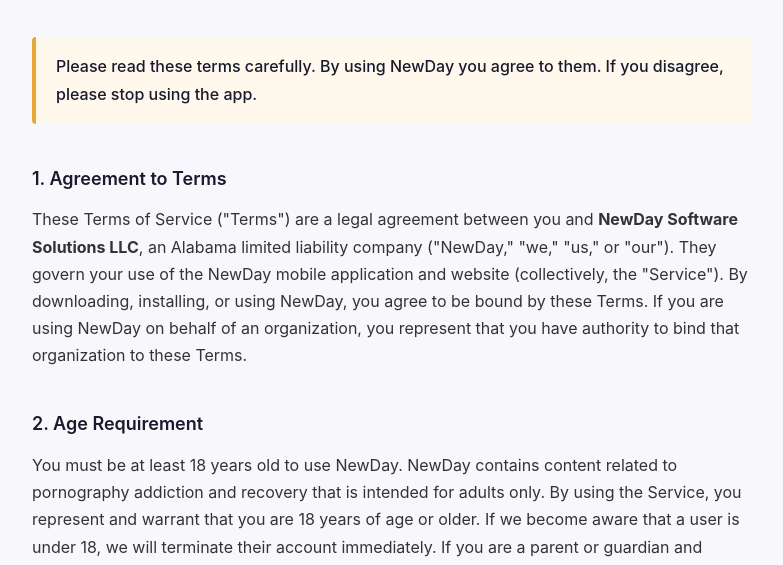
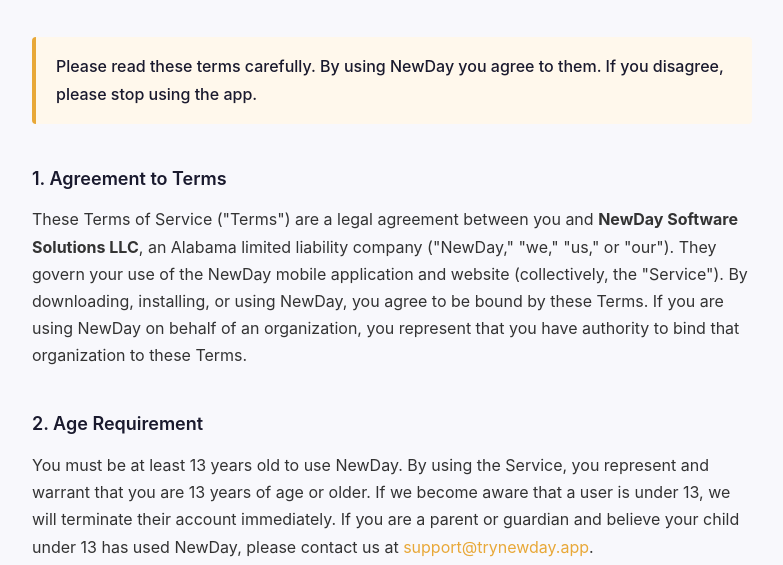
Before and after one commit to newday-support/newdayapp, a plain HTML site: page terms-of-service.html in a window 1280 px wide. Shown: the part 228-793 px from the top of the page, without its empty margins (248-1031 px from the left). Drawn offline with Linux system fonts and the light colour scheme.

Commit message:
Add files via upload

```diff
--- a/terms-of-service.html
+++ b/terms-of-service.html
@@ -131,7 +131,7 @@
     <p>These Terms of Service ("Terms") are a legal agreement between you and <strong>NewDay Software Solutions LLC</strong>, an Alabama limited liability company ("NewDay," "we," "us," or "our"). They govern your use of the NewDay mobile application and website (collectively, the "Service"). By downloading, installing, or using NewDay, you agree to be bound by these Terms. If you are using NewDay on behalf of an organization, you represent that you have authority to bind that organization to these Terms.</p>
 
     <h2>2. Age Requirement</h2>
-    <p>You must be at least 18 years old to use NewDay. NewDay contains content related to pornography addiction and recovery that is intended for adults only. By using the Service, you represent and warrant that you are 18 years of age or older. If we become aware that a user is under 18, we will terminate their account immediately. If you are a parent or guardian and believe your child has used NewDay, please contact us at <a href="mailto:support@trynewday.app">support@trynewday.app</a>.</p>
+    <p>You must be at least 13 years old to use NewDay. By using the Service, you represent and warrant that you are 13 years of age or older. If we become aware that a user is under 13, we will terminate their account immediately. If you are a parent or guardian and believe your child under 13 has used NewDay, please contact us at <a href="mailto:support@trynewday.app">support@trynewday.app</a>.</p>
 
     <h2>3. Not a Medical or Clinical Service</h2>
     <p>NewDay is a personal development and habit-change application. It is not a medical service, mental health service, addiction treatment program, or clinical intervention of any kind.</p>
```
Also changed, not shown: privacy-policy.html (+1 -1 lines).
